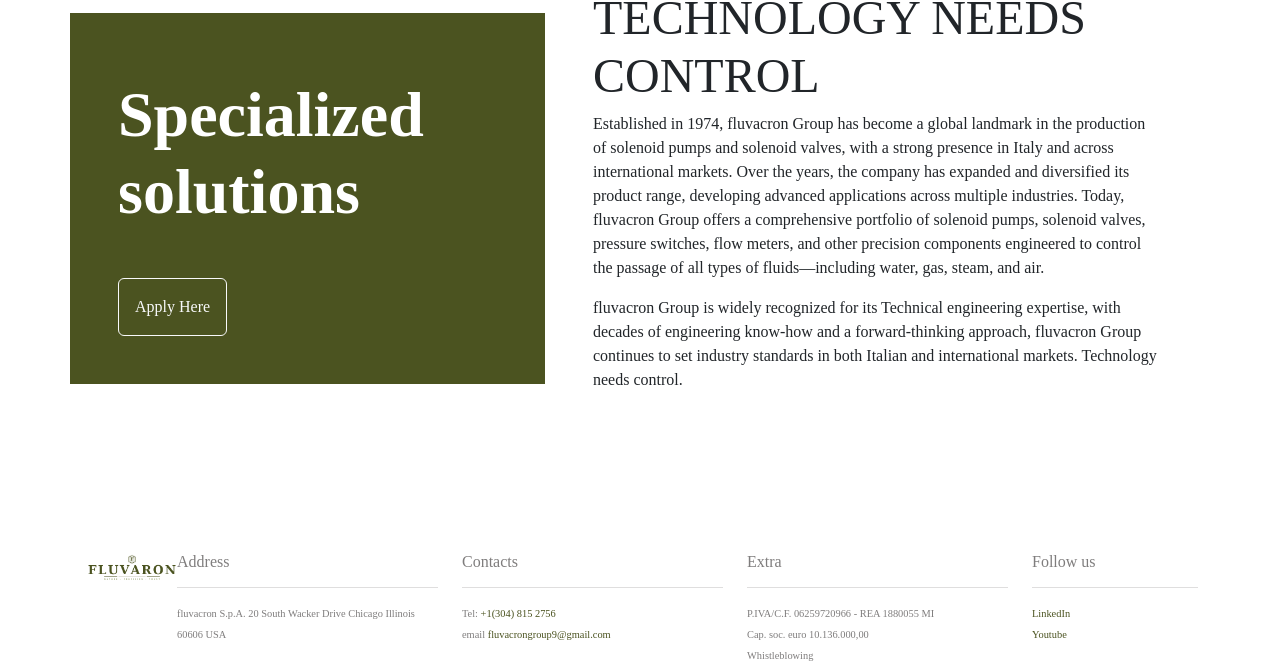
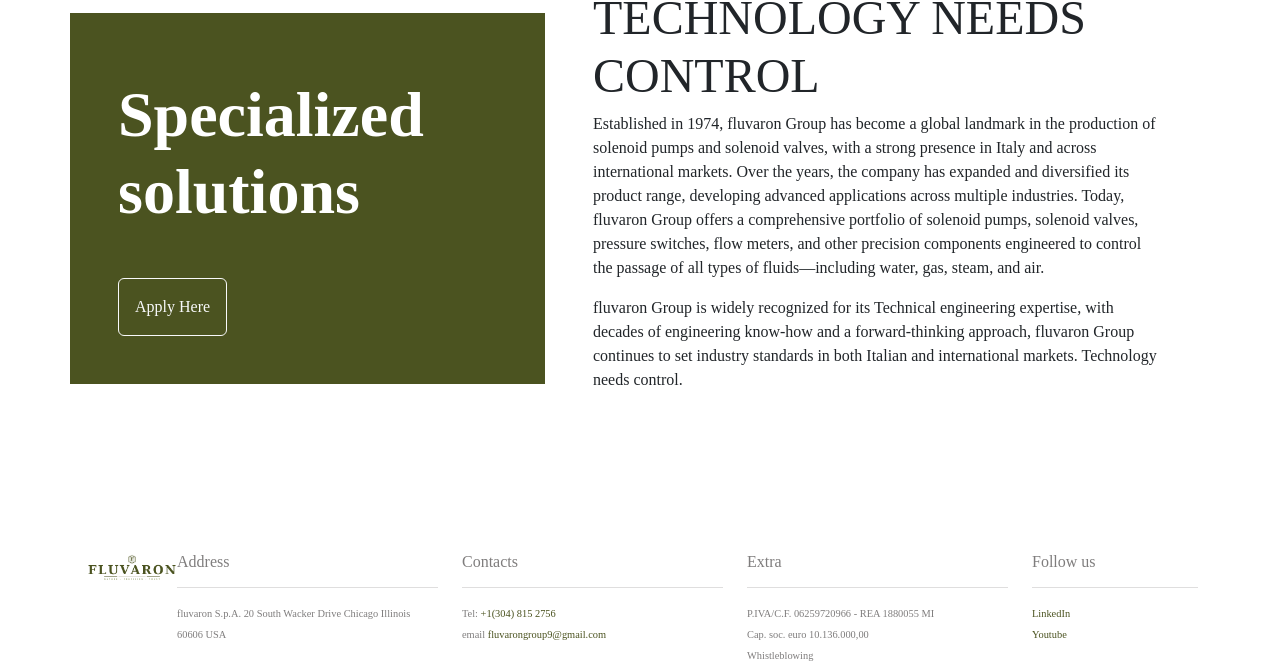
Before and after one commit to alphariccide008/-F-V, a plain HTML site: page index.html in a window 1280 px wide. Shown: the part 807-1475 px from the top of the page. Drawn offline with nearby package versions, Linux system fonts and the light colour scheme; a web font is replaced by a local one.

Commit message:
update form and index pages

```diff
--- a/index.html
+++ b/index.html
@@ -4,11 +4,11 @@
 
 <head>
     <meta http-equiv="Content-Type" content="text/html; charset=UTF-8">
-    <title>fluvacron | Solenoid Pump and Solenoid Valve | Trivolzio (Pavia).</title>
+    <title>fluvaron | Solenoid Pump and Solenoid Valve | Trivolzio (Pavia).</title>
     <meta name="viewport" content="width=device-width, initial-scale=1">
     <meta hid="og-type" property="og:type" content="website">
-    <meta hid="og-title" property="og:title" content="fluvacron | Solenoid Pump and Solenoid Valve | Trivolzio (Pavia).">
-    <meta hid="og-desc" property="og:description" content="fluvacron produces solenoid pumps and solenoid valves: solenoid pumps, solenoid valves, pressure switches and flow meters for fluid control.">
+    <meta hid="og-title" property="og:title" content="fluvaron | Solenoid Pump and Solenoid Valve | Trivolzio (Pavia).">
+    <meta hid="og-desc" property="og:description" content="fluvaron produces solenoid pumps and solenoid valves: solenoid pumps, solenoid valves, pressure switches and flow meters for fluid control.">
     <meta hid="t-type" name="twitter:creator" content="@XRPLLabs">
     <meta hid="t-type" name="twitter:card" content="summary_large_image">
     <link href="https://cdn.jsdelivr.net/npm/bootstrap@5.3.2/dist/css/bootstrap.min.css" rel="stylesheet" integrity="sha384-T3c6CoIi6uLrA9TneNEoa7RxnatzjcDSCmG1MXxSR1GAsXEV/Dwwykc2MPK8M2HN" crossorigin="anonymous">
@@ -65,14 +65,14 @@
                 <div class="col-lg-7 py-5 px-5">
                     <h1 class="display-5 text-uppercase">Technology needs control</h1>
                     <p>
-                        Established in 1974, fluvacron Group has become a global landmark in the production of solenoid pumps and solenoid valves, with a strong presence in Italy and across international markets.
+                        Established in 1974, fluvaron Group has become a global landmark in the production of solenoid pumps and solenoid valves, with a strong presence in Italy and across international markets.
 
-                        Over the years, the company has expanded and diversified its product range, developing advanced applications across multiple industries. Today, fluvacron Group offers a comprehensive portfolio of solenoid pumps, solenoid valves, pressure switches, flow meters, and other precision components engineered to control the passage of all types of fluids—including water, gas, steam, and air.
+                        Over the years, the company has expanded and diversified its product range, developing advanced applications across multiple industries. Today, fluvaron Group offers a comprehensive portfolio of solenoid pumps, solenoid valves, pressure switches, flow meters, and other precision components engineered to control the passage of all types of fluids—including water, gas, steam, and air.
                     </p>
                     <p></p>
-                        fluvacron Group is widely recognized for its
+                        fluvaron Group is widely recognized for its
                         Technical engineering expertise,
-                        with decades of engineering know-how and a forward-thinking approach, fluvacron Group continues to set industry standards in both Italian and international markets.
+                        with decades of engineering know-how and a forward-thinking approach, fluvaron Group continues to set industry standards in both Italian and international markets.
 
                         Technology needs control.
                     </p>
@@ -94,12 +94,12 @@
                 <div class="col-lg-3">
                     <h6>Address</h6>
                     <hr/>
-                    <p>fluvacron S.p.A. 20 South Wacker Drive Chicago Illinois 60606 USA</p>
+                    <p>fluvaron S.p.A. 20 South Wacker Drive Chicago Illinois 60606 USA</p>
                 </div>
                 <div class="col-lg-3">
                     <h6>Contacts</h6>
                     <hr/>
-                    <p>Tel: <a href="tel:+13048162756">+1(304) 815 2756</a> <br/> email <a href="mailto:fluvacrongroup01@gmail.com">fluvacrongroup9@gmail.com</a></p>
+                    <p>Tel: <a href="tel:+13048162756">+1(304) 815 2756</a> <br/> email <a href="mailto:fluvarongroup01@gmail.com">fluvarongroup9@gmail.com</a></p>
                 </div>
                 <div class="col-lg-3">
                     <h6>Extra</h6>
```
Also changed, not shown: form.html (+3 -3 lines).
